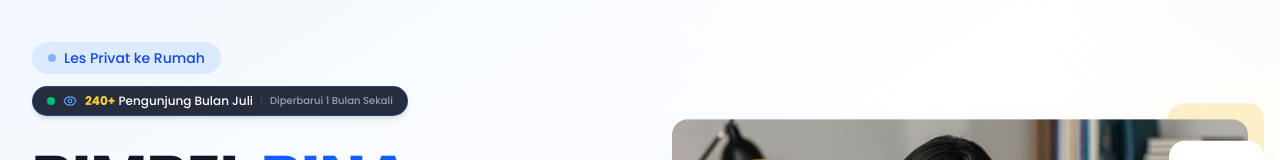
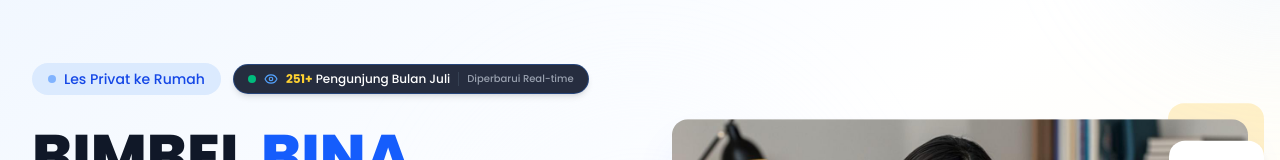
Before and after one commit to riski2005saputra-stack/HOME.SCHOLAR, a Next.js app: page / in a window 1280 px wide. Shown: the part 125-285 px from the top of the page. Built offline with nearby package versions, Linux system fonts and the light colour scheme; no server answers.

Commit message:
Upgrade VisitorCounter to global real-time hit counter API with monthly reset

```diff
--- a/src/components/VisitorCounter.tsx
+++ b/src/components/VisitorCounter.tsx
@@ -1,6 +1,6 @@
 'use client'
 
-import { useState } from 'react'
+import { useEffect, useState } from 'react'
 import { Eye } from 'lucide-react'
 
 const MONTH_NAMES = [
@@ -8,37 +8,48 @@ const MONTH_NAMES = [
   'Juli', 'Agustus', 'September', 'Oktober', 'November', 'Desember'
 ]
 
+const BASE_OFFSET = 250
+
 export function VisitorCounter() {
-  const [count] = useState<number>(() => {
-    if (typeof window === 'undefined') return 240
-
-    const now = new Date()
-    const currentMonthKey = `${now.getFullYear()}-${String(now.getMonth() + 1).padStart(2, '0')}`
-
-    const baseCount = 240
-    const storedMonth = localStorage.getItem('bj_visitor_month')
-    let storedCount = parseInt(localStorage.getItem('bj_visitor_count') || '0', 10)
-
-    if (storedMonth !== currentMonthKey) {
-      localStorage.setItem('bj_visitor_month', currentMonthKey)
-      storedCount = baseCount
-      localStorage.setItem('bj_visitor_count', storedCount.toString())
-    } else {
-      const sessionKey = `bj_visited_${currentMonthKey}`
-      if (!sessionStorage.getItem(sessionKey)) {
-        storedCount += 1
-        sessionStorage.setItem(sessionKey, 'true')
-        localStorage.setItem('bj_visitor_count', storedCount.toString())
-      }
-    }
-
-    return storedCount || baseCount
-  })
-
+  const [count, setCount] = useState<number>(BASE_OFFSET)
   const currentMonthIndex = new Date().getMonth()
   const monthName = MONTH_NAMES[currentMonthIndex]
 
-  if (!count) return null
+  useEffect(() => {
+    let isMounted = true
+    const now = new Date()
+    const monthKey = `${now.getFullYear()}_${String(now.getMonth() + 1).padStart(2, '0')}`
+    const sessionKey = `bj_global_session_${monthKey}`
+    const isNewSession = !sessionStorage.getItem(sessionKey)
+
+    const endpoint = isNewSession
+      ? `https://api.counterapi.dev/v1/bimbel-bina-juara/visitors_${monthKey}/up`
+      : `https://api.counterapi.dev/v1/bimbel-bina-juara/visitors_${monthKey}`
+
+    fetch(endpoint)
+      .then((res) => {
+        if (!res.ok) throw new Error('API Error')
+        return res.json()
+      })
+      .then((data) => {
+        if (!isMounted) return
+        if (isNewSession) {
+          sessionStorage.setItem(sessionKey, 'true')
+        }
+        const apiCount = typeof data?.count === 'number' ? data.count : 1
+        setCount(BASE_OFFSET + apiCount)
+      })
+      .catch(() => {
+        if (!isMounted) return
+        // Fallback to local storage if API fails or offline
+        const localVal = parseInt(localStorage.getItem('bj_local_fallback') || '1', 10)
+        setCount(BASE_OFFSET + localVal)
+      })
+
+    return () => {
+      isMounted = false
+    }
+  }, [])
 
   return (
     <div className="inline-flex items-center gap-2 bg-slate-900/90 backdrop-blur-md text-white text-xs font-medium px-3.5 py-1.5 rounded-full border border-blue-500/30 shadow-md hover:border-blue-400/60 transition-all">
@@ -51,7 +62,7 @@ export function VisitorCounter() {
         <strong className="text-amber-300 font-bold text-xs">{count}+</strong> Pengunjung Bulan {monthName}
       </span>
       <span className="text-[10px] text-gray-400 border-l border-gray-700 pl-2 hidden sm:inline whitespace-nowrap">
-        Diperbarui 1 Bulan Sekali
+        Diperbarui Real-time
       </span>
     </div>
   )
```
